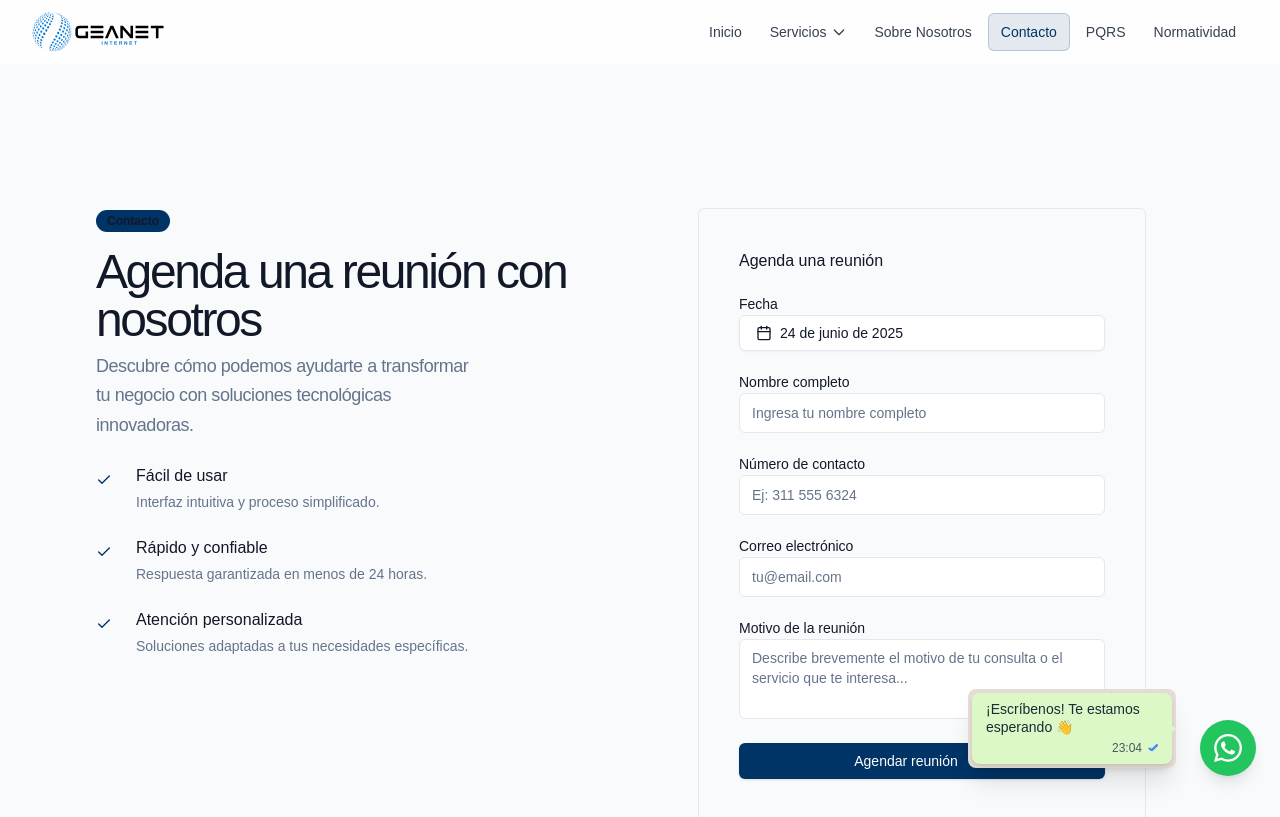
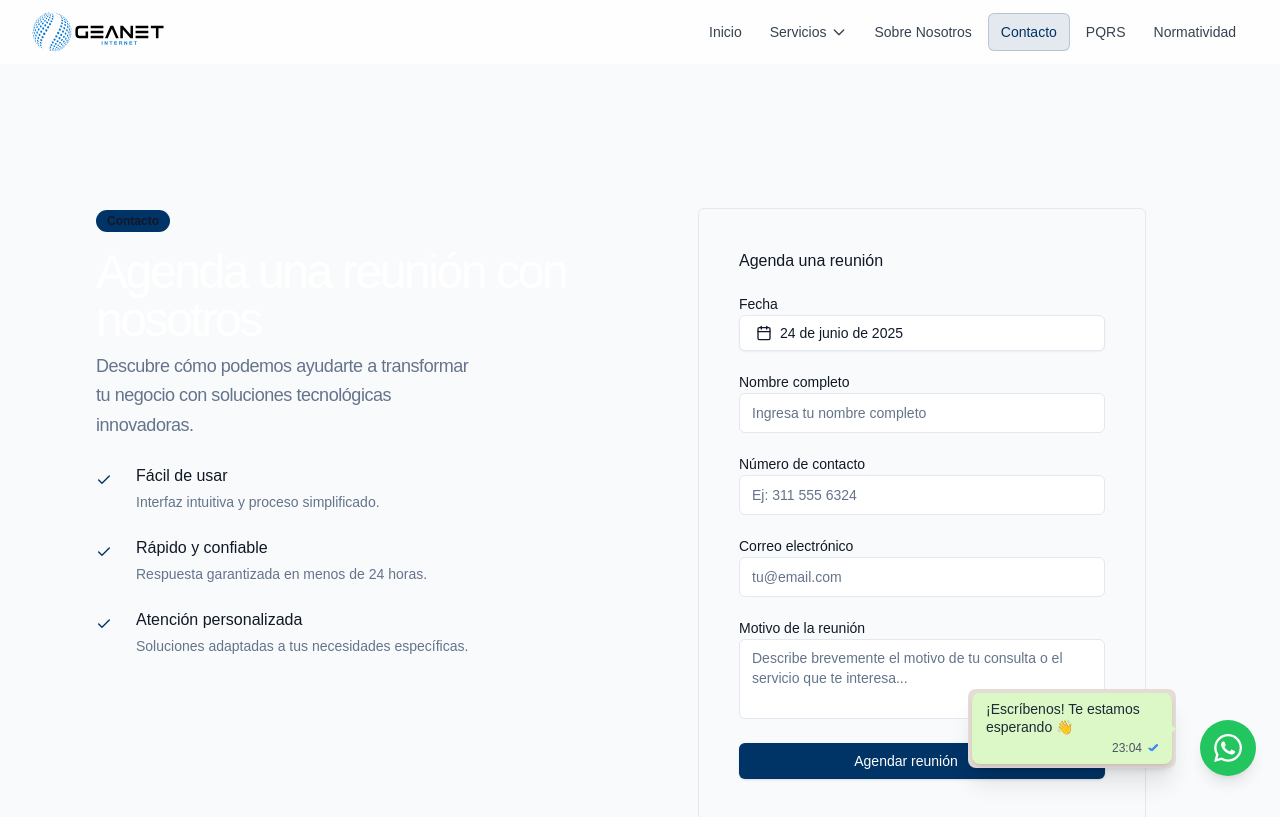
Before and after one commit to NoxAI-co/Geanet-Site, a Next.js app: page /contacto in a window 1280 px wide. Shown: the top 817 px of the page. Built offline with nearby package versions, Linux system fonts and the light colour scheme.

Commit message:
fix: corregir rutas de imágenes y estilos para Netlify
- Fix ruta de letras.png a Letras.png (case-sensitive en Netlify)
- Cambiar título de contacto a texto blanco
- Optimizar compatibilidad con deployment en Netlify

```diff
--- a/src/components/sections/ContactForm.jsx
+++ b/src/components/sections/ContactForm.jsx
@@ -51,7 +51,7 @@
                 <Badge>Contacto</Badge>
               </div>
               <div className="flex flex-col gap-2">
-                <h4 className="text-3xl md:text-5xl tracking-tighter max-w-xl text-left font-regular">
+                <h4 className="text-3xl md:text-5xl tracking-tighter max-w-xl text-left font-regular text-white">
                   Agenda una reunión con nosotros
                 </h4>
                 <p className="text-lg leading-relaxed tracking-tight text-muted-foreground max-w-sm text-left">
--- a/src/components/sections/Hero.jsx
+++ b/src/components/sections/Hero.jsx
@@ -60,7 +60,7 @@
 
           <div className="flex-grow flex items-center">
             <Image
-              src="/Imagen Corporativa/letras.png"
+              src="/Imagen Corporativa/Letras.png"
               alt="Geanet Internet"
               width={512}
               height={156}
```
